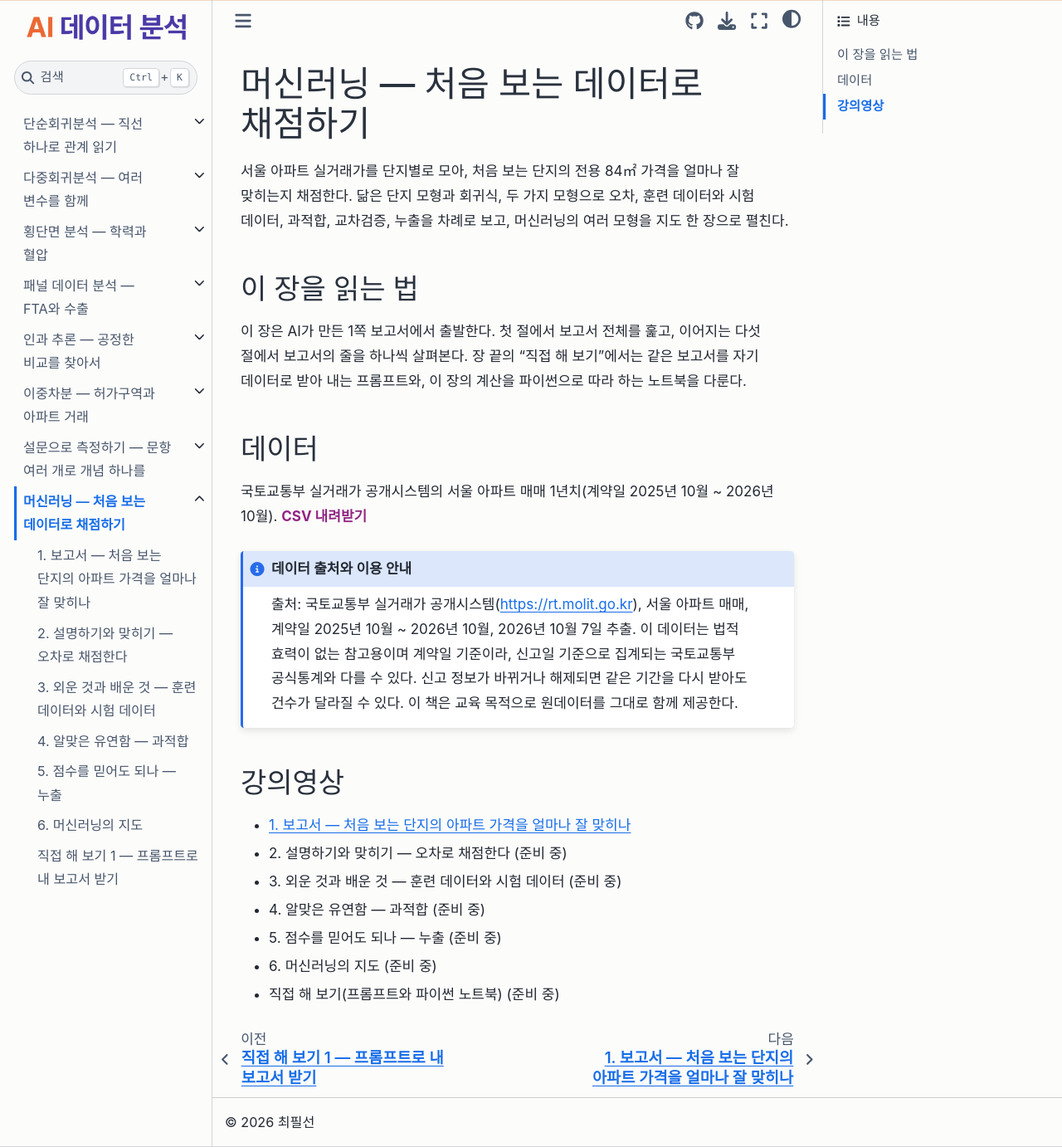
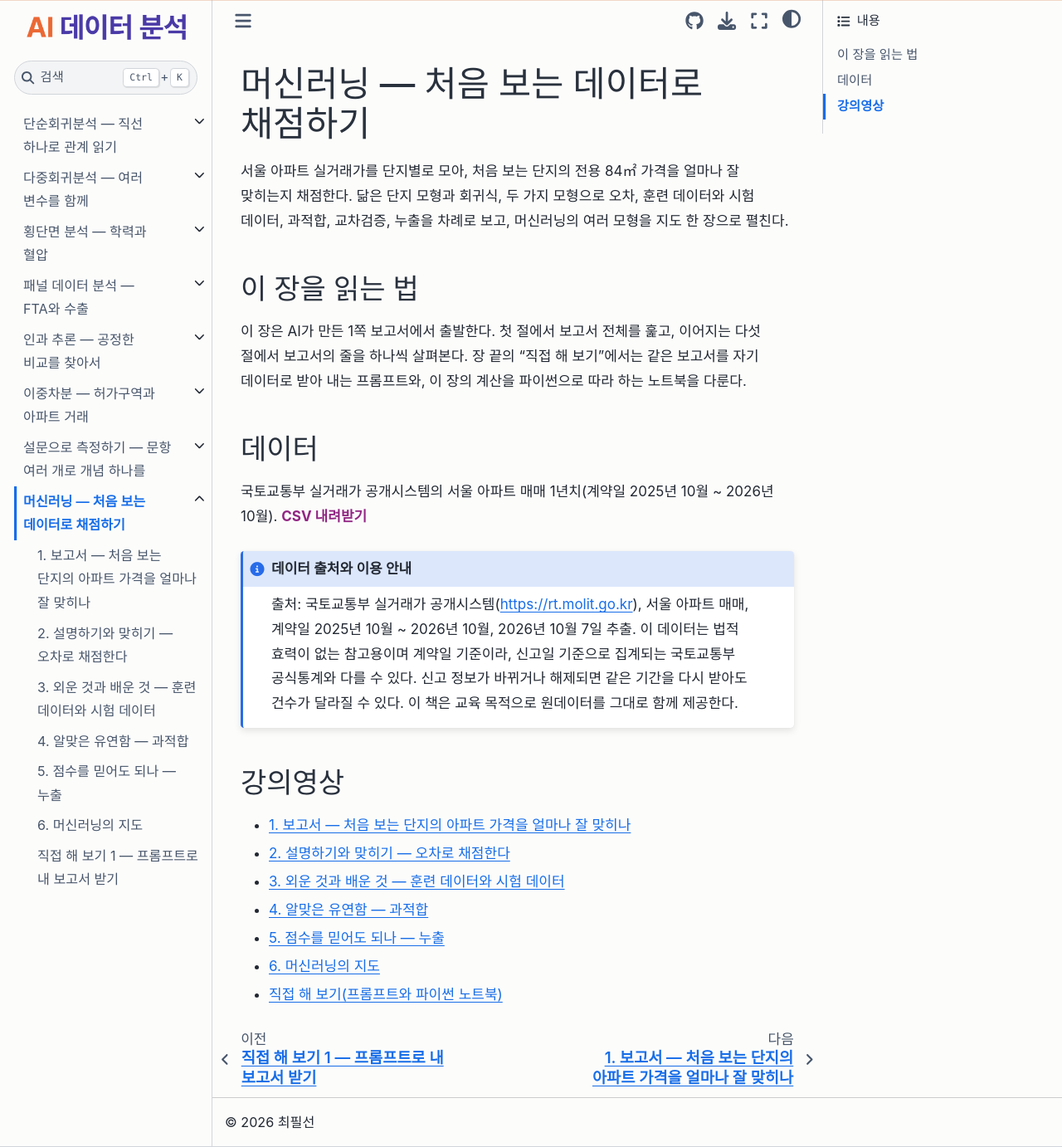
Before and after one commit to pilsunchoi/book5, a Jupyter Book: the page built from machine-learning/index.md, in a window 1280 px wide and 1382 px high. Shown: the whole window at 83% size. Built offline with Jupyter Book 1.0.4 settings and Sphinx 7.4.7 and the Sphinx Book theme 1.1.4, drawn with Linux system fonts in a browser that asks for light colours; some web fonts are replaced; pages that are not in the unit, such as notebooks, are missing from menus.

Commit message:
머신러닝 1 ~ 6편과 직접 해 보기 편 영상 링크
Co-Authored-By: Claude Opus 5.5 <noreply@anthropic.com>

```diff
--- a/machine-learning/index.md
+++ b/machine-learning/index.md
@@ -18,10 +18,10 @@
 
 ## 강의영상
 
-- [1\. 보고서 — 처음 보는 단지의 아파트 가격을 얼마나 잘 맞히나](https://www.youtube.com/watch?v=0c_CFSUIAkI)
-- 2\. 설명하기와 맞히기 — 오차로 채점한다 (준비 중)
-- 3\. 외운 것과 배운 것 — 훈련 데이터와 시험 데이터 (준비 중)
-- 4\. 알맞은 유연함 — 과적합 (준비 중)
-- 5\. 점수를 믿어도 되나 — 누출 (준비 중)
-- 6\. 머신러닝의 지도 (준비 중)
-- 직접 해 보기(프롬프트와 파이썬 노트북) (준비 중)
+- [1\. 보고서 — 처음 보는 단지의 아파트 가격을 얼마나 잘 맞히나](https://www.youtube.com/watch?v=e-f-GpNsaok)
+- [2\. 설명하기와 맞히기 — 오차로 채점한다](https://www.youtube.com/watch?v=-CjPiGdYPyY)
+- [3\. 외운 것과 배운 것 — 훈련 데이터와 시험 데이터](https://www.youtube.com/watch?v=X5SwKs3pVl4)
+- [4\. 알맞은 유연함 — 과적합](https://www.youtube.com/watch?v=lZbPD6MK_E0)
+- [5\. 점수를 믿어도 되나 — 누출](https://www.youtube.com/watch?v=JJPia9K1Sjs)
+- [6\. 머신러닝의 지도](https://www.youtube.com/watch?v=fLwNDMcG8As)
+- [직접 해 보기(프롬프트와 파이썬 노트북)](https://www.youtube.com/watch?v=-2BvIBX5TA0)
```
